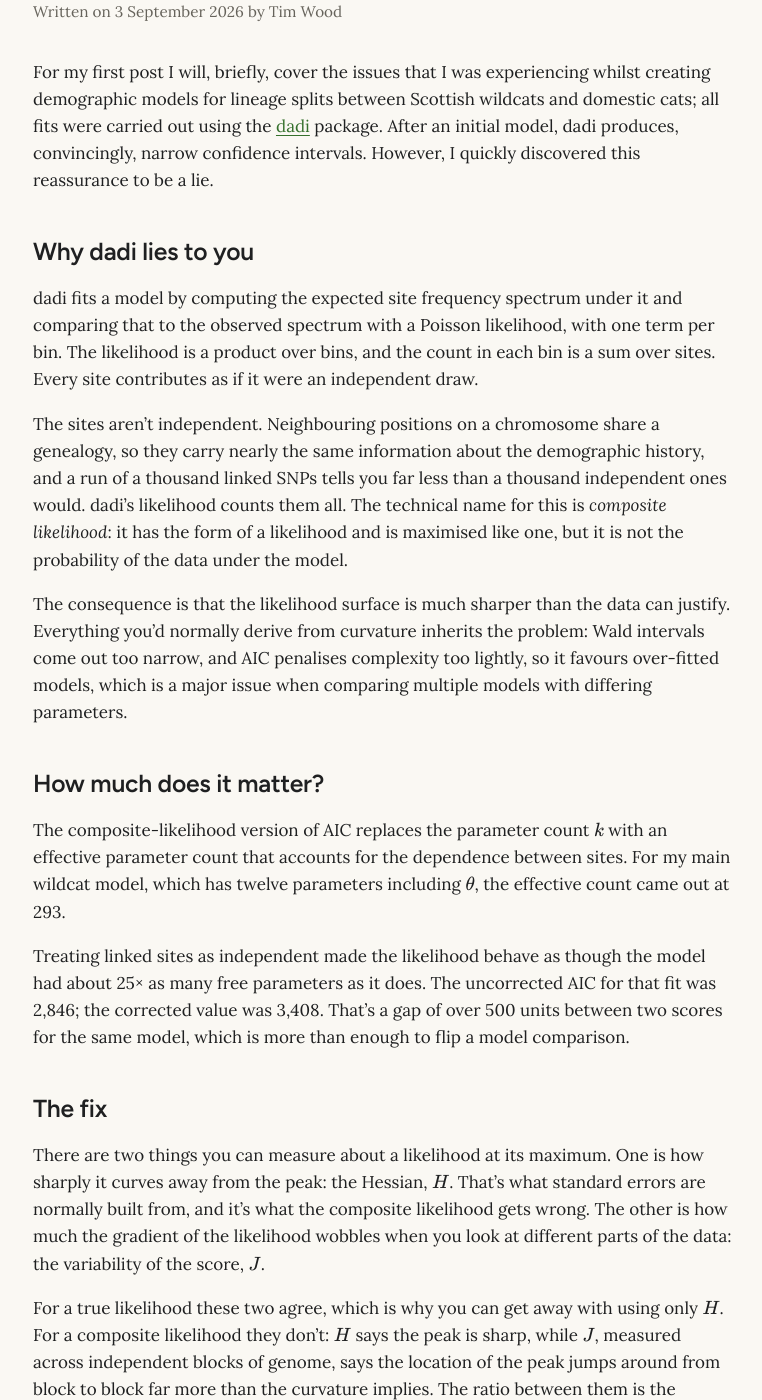
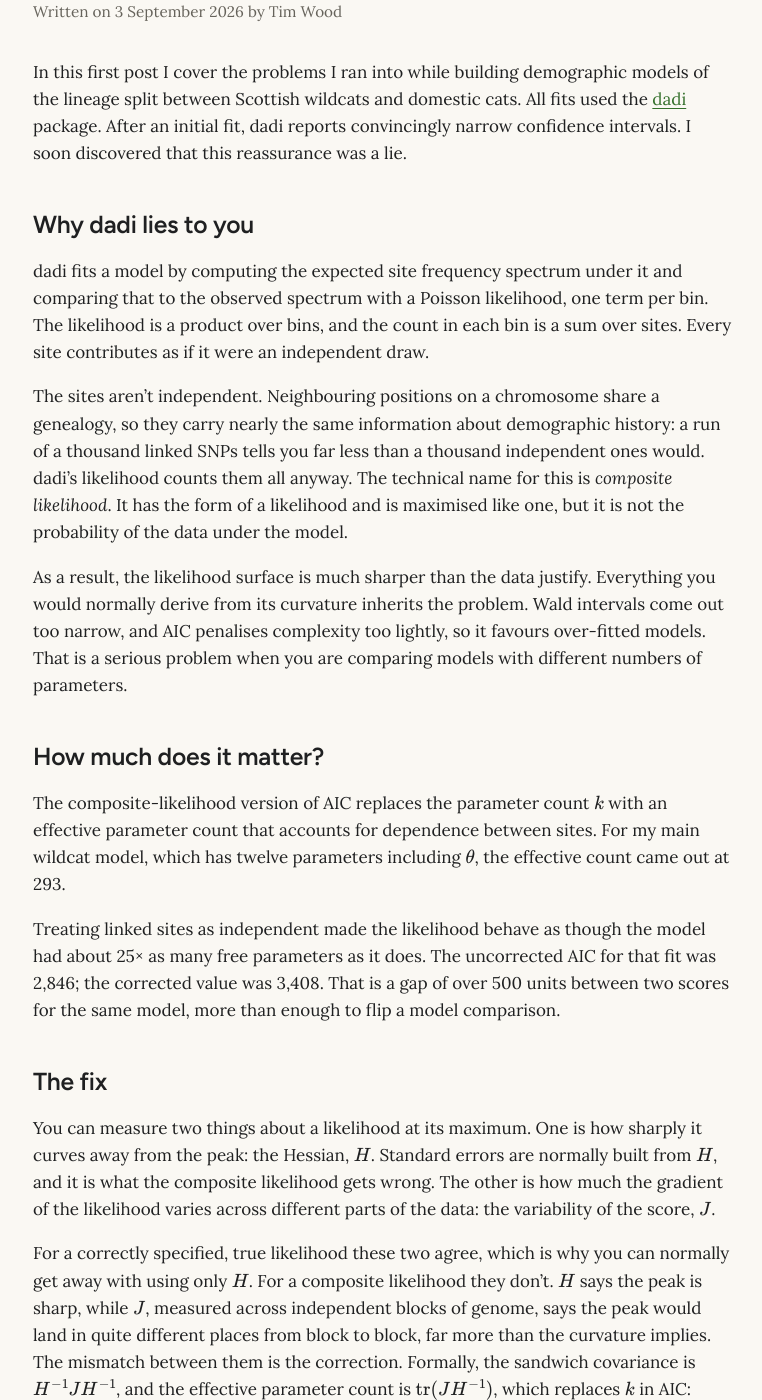
Before and after one commit to timj-wood/timj-wood.github.io, a Jekyll site: the page built from _posts/2026-09-03-composite-likelihood.md, in a window 1280 px wide and 1400 px high, scrolled down 206 px. Shown: the whole window, without its empty margins (257-1019 px from the left). Built offline with Jekyll 4.4.1, drawn with Linux system fonts in a browser that asks for light colours; some of the changed text lies outside the part shown.

Commit message:
Update 2026-09-03-composite-likelihood.md

````diff
--- a/_posts/2026-09-03-composite-likelihood.md
+++ b/_posts/2026-09-03-composite-likelihood.md
@@ -6,53 +6,53 @@ category: stats
 math: true
 ---
 
-For my first post I will, briefly, cover the issues that I was experiencing whilst creating demographic models for lineage splits between Scottish wildcats and domestic cats; all fits were carried out using the [dadi](https://dadi.readthedocs.io/en/latest/) package. After an initial model, dadi produces, convincingly, narrow confidence intervals. However, I quickly discovered this reassurance to be a lie.
+In this first post I cover the problems I ran into while building demographic models of the lineage split between Scottish wildcats and domestic cats. All fits used the [dadi](https://dadi.readthedocs.io/en/latest/) package. After an initial fit, dadi reports convincingly narrow confidence intervals. I soon discovered that this reassurance was a lie.
 
 ## Why dadi lies to you
 
-dadi fits a model by computing the expected site frequency spectrum under it and comparing that to the observed spectrum with a Poisson likelihood, with one term per bin. The likelihood is a product over bins, and the count in each bin is a sum over sites. Every site contributes as if it were an independent draw.
+dadi fits a model by computing the expected site frequency spectrum under it and comparing that to the observed spectrum with a Poisson likelihood, one term per bin. The likelihood is a product over bins, and the count in each bin is a sum over sites. Every site contributes as if it were an independent draw.
 
-The sites aren't independent. Neighbouring positions on a chromosome share a genealogy, so they carry nearly the same information about the demographic history, and a run of a thousand linked SNPs tells you far less than a thousand independent ones would. dadi's likelihood counts them all. The technical name for this is *composite likelihood*: it has the form of a likelihood and is maximised like one, but it is not the probability of the data under the model.
+The sites aren't independent. Neighbouring positions on a chromosome share a genealogy, so they carry nearly the same information about demographic history: a run of a thousand linked SNPs tells you far less than a thousand independent ones would. dadi's likelihood counts them all anyway. The technical name for this is *composite likelihood*. It has the form of a likelihood and is maximised like one, but it is not the probability of the data under the model.
 
-The consequence is that the likelihood surface is much sharper than the data can justify. Everything you'd normally derive from curvature inherits the problem: Wald intervals come out too narrow, and AIC penalises complexity too lightly, so it favours over-fitted models, which is a major issue when comparing multiple models with differing parameters.
+As a result, the likelihood surface is much sharper than the data justify. Everything you would normally derive from its curvature inherits the problem. Wald intervals come out too narrow, and AIC penalises complexity too lightly, so it favours over-fitted models. That is a serious problem when you are comparing models with different numbers of parameters.
 
 ## How much does it matter?
 
-The composite-likelihood version of AIC replaces the parameter count $k$ with an effective parameter count that accounts for the dependence between sites. For my main wildcat model, which has twelve parameters including $\theta$, the effective count came out at 293.
+The composite-likelihood version of AIC replaces the parameter count $k$ with an effective parameter count that accounts for dependence between sites. For my main wildcat model, which has twelve parameters including $\theta$, the effective count came out at 293.
 
-Treating linked sites as independent made the likelihood behave as though the model had about 25× as many free parameters as it does. The uncorrected AIC for that fit was 2,846; the corrected value was 3,408. That's a gap of over 500 units between two scores for the same model, which is more than enough to flip a model comparison.
+Treating linked sites as independent made the likelihood behave as though the model had about 25× as many free parameters as it does. The uncorrected AIC for that fit was 2,846; the corrected value was 3,408. That is a gap of over 500 units between two scores for the same model, more than enough to flip a model comparison.
 
 ## The fix
 
-There are two things you can measure about a likelihood at its maximum. One is how sharply it curves away from the peak: the Hessian, $H$. That's what standard errors are normally built from, and it's what the composite likelihood gets wrong. The other is how much the gradient of the likelihood wobbles when you look at different parts of the data: the variability of the score, $J$.
+You can measure two things about a likelihood at its maximum. One is how sharply it curves away from the peak: the Hessian, $H$. Standard errors are normally built from $H$, and it is what the composite likelihood gets wrong. The other is how much the gradient of the likelihood varies across different parts of the data: the variability of the score, $J$.
 
-For a true likelihood these two agree, which is why you can get away with using only $H$. For a composite likelihood they don't: $H$ says the peak is sharp, while $J$, measured across independent blocks of genome, says the location of the peak jumps around from block to block far more than the curvature implies. The ratio between them is the correction. Formally the sandwich covariance is $H^{-1} J H^{-1}$, and the effective parameter count is $\operatorname{tr}(J H^{-1})$, which replaces $k$ in AIC:
+For a correctly specified, true likelihood these two agree, which is why you can normally get away with using only $H$. For a composite likelihood they don't. $H$ says the peak is sharp, while $J$, measured across independent blocks of genome, says the peak would land in quite different places from block to block, far more than the curvature implies. The mismatch between them is the correction. Formally, the sandwich covariance is $H^{-1} J H^{-1}$, and the effective parameter count is $\operatorname{tr}(J H^{-1})$, which replaces $k$ in AIC:
 
 $$
 \mathrm{CLAIC} = -2\,\ell_{\mathrm{CL}}(\hat\Theta) + 2\,\operatorname{tr}\!\left(J H^{-1}\right).
 $$
 
-This is the composite-likelihood AIC of [Varin and Vidoni (2005)](https://doi.org/10.1093/biomet/92.3.519), and [Coffman *et al.* (2016)](https://doi.org/10.1093/molbev/msv255) showed that the Godambe approach works well for dadi specifically.
+This is the composite-likelihood AIC of [Varin and Vidoni (2005)](https://doi.org/10.1093/biomet/92.3.519). [Coffman *et al.* (2016)](https://doi.org/10.1093/molbev/msv255) showed by simulation that the Godambe approach performs well for dadi specifically.
 
-$J$ has to be estimated by bootstrapping. You chop the genome into blocks long enough that linkage between blocks is negligible (I used 1 Mb), resample blocks with replacement to make replicate spectra, and compute the covariance of the gradient across replicates. I used 100 replicates, which is enough for the point estimate but leaves roughly 10–15% noise on the effective parameter count, since a covariance matrix from $n$ replicates has error of order $1/\sqrt{n}$. That noise matters when comparing two models that score within a few tens of units of each other, as two of mine did.
+$J$ has to be estimated by bootstrapping. You split the genome into blocks long enough that linkage between them is negligible (I used 1 Mb), resample blocks with replacement to make replicate spectra, and compute the covariance of the gradient across replicates. I used 100 replicates. That is enough for the point estimate, but it leaves roughly 10–15% noise on the effective parameter count, since a covariance matrix estimated from $n$ replicates has error of order $1/\sqrt{n}$. The noise matters when two models score within a few tens of units of each other, as two of mine did.
 
 ## What can go wrong
 
-dadi has a function for this, `Godambe.GIM_uncert`, and I ended up not using it, for reasons that are worth spelling out.
+dadi has a function for this, `Godambe.GIM_uncert`. I ended up not using it, for the reasons below.
 
-**Two inversions when one will do.** The library forms $G = H J^{-1} H$ and then inverts $G$ to get the covariance. That inverts $J$ and then $G$. Writing the covariance directly as $H^{-1} J H^{-1}$ inverts only $H$. This sounds pedantic until you see that my $H$ had a condition number of around $10^{15}$, which in double precision leaves essentially no significant digits. Every inversion you can avoid, you should.
+**Two inversions when one will do.** The library forms $G = H J^{-1} H$ and then inverts $G$ to get the covariance, so it inverts $J$ and then $G$. Writing the covariance directly as $H^{-1} J H^{-1}$ inverts only $H$. This sounds pedantic until you see that my $H$ had a condition number of around $10^{15}$, which in double precision leaves essentially no significant digits. Avoid every inversion you can.
 
-**Negative time.** A Wald interval is symmetric on whatever scale you compute it. On the linear scale, the lower limit for one of my times came out negative. The fix is to take the interval on $\log p$ instead, using the delta method ($\sigma_{\log p} = \sigma_p / p$), and exponentiate. The interval is then multiplicative about the estimate, which is also how I'd describe the widths: "known to within a factor of four" is more useful than "$\pm 3 \times 10^4$ years".
+**Negative time.** A Wald interval is symmetric on whatever scale you compute it. On the linear scale, the lower limit for one of my times came out negative. The fix is to compute the interval on $\log p$ instead, using the delta method ($\sigma_{\log p} = \sigma_p / p$), and exponentiate. The interval is then multiplicative about the estimate, which is also how I describe the widths: "known to within a factor of four" is more useful than "$\pm 3 \times 10^4$ years".
 
-**Log scale, but not for the derivatives.** You might think that if the intervals are on the log scale, the finite differences should be too. dadi supports this, but its step-size rule falls back to a one-sided difference for any parameter below one, and on my data that put a negative eigenvalue into $H$, which means the "maximum" no longer looks like a maximum. Derivatives on the linear scale, intervals on the log scale.
+**Log scale, but not for the derivatives.** If the intervals are on the log scale, you might expect the finite differences to be too. dadi supports this, but its step-size rule falls back to a one-sided difference for any parameter below one. On my data that put a negative eigenvalue into $H$, so the "maximum" no longer looked like a maximum. Use the linear scale for derivatives and the log scale for intervals.
 
-**Check two step sizes.** $H$ and $J$ both come from finite differences with a step $\varepsilon$, and there's no principled way to choose it. I computed everything at $\varepsilon = 0.01$ and $0.005$. If the effective parameter count barely moves, the differences have converged. For my best model it changed by 0.56; for the worst-fitting model it changed by 21, which is itself a diagnostic, since misspecification makes $J$ and $H$ diverge and the penalty unstable.
+**Check two step sizes.** $H$ and $J$ both come from finite differences with a step $\varepsilon$, and there is no principled way to choose it. I computed everything at $\varepsilon = 0.01$ and $0.005$. If the effective parameter count barely moves, the differences have converged. For my best model it changed by 0.56; for the worst-fitting model it changed by 21. That instability is itself a diagnostic: misspecification makes $J$ and $H$ diverge and the penalty unstable.
 
-**Fits on a bound are not fits.** All of this assumes the fit is at an interior maximum. If a parameter finished on the edge of its search box, the likelihood doesn't fall away in every direction, the asymptotic theory doesn't apply, and the finite differences step outside the region you searched. One of my three models did this, and its CLAIC, though numerically the best, doesn't mean anything.
+**Fits on a bound are not fits.** All of this assumes the fit is at an interior maximum. If a parameter finishes on the edge of its search box, the likelihood doesn't fall away in every direction, the asymptotic theory doesn't apply, and the finite differences step outside the region you searched. One of my three models did this. Its CLAIC was numerically the best, but it doesn't mean anything.
 
 ## The code
 
-dadi 2.4.4 doesn't implement CLAIC directly (later versions do). But `Godambe.get_godambe` computes $H$ and $J$ along the way, and once you have them the rest is a few lines. Everything below, including the CLAIC, the intervals, and the correlation matrix, all derive from the same pair of matrices at the same step size, so a model refit is not necessary.
+dadi 2.4.4 doesn't implement CLAIC directly (later versions do), but `Godambe.get_godambe` computes $H$ and $J$ along the way, and once you have them the rest is a few lines. Everything below (the CLAIC, the intervals and the correlation matrix) derives from the same pair of matrices at the same step size, so no refit is needed.
 
 ```python
 import numpy as np
@@ -80,19 +80,19 @@ lo, hi = popt * np.exp(-1.96 * se_log), popt * np.exp(1.96 * se_log)
 corr   = cov / np.outer(se, se)
 ```
 
-Note that `get_godambe` works on whatever parameter vector it is given. To include $\theta$, do what `GIM_uncert` does internally with `multinom=True`: append the fitted $\theta$ to `popt` and wrap `func_ex` so that it scales the spectrum by the last parameter instead of optimising $\theta$ out.
+`get_godambe` works on whatever parameter vector it is given. To include $\theta$, do what `GIM_uncert` does internally with `multinom=True`: append the fitted $\theta$ to `popt`, and wrap `func_ex` so that it scales the spectrum by the last parameter instead of optimising $\theta$ out.
 
 ## Why the correlation matrix is not optional
 
-I would consdier the last line of that code block as a non-negotiable. Even corrected intervals are marginal, because each describes one parameter with all the others free to move. This can heavily skew "the bigger picture". Here's the correlation matrix for the wildcat model:
+I consider the last line of that code block non-negotiable. Even corrected intervals are marginal: each describes one parameter while all the others are free to move. A table of intervals therefore hides how the parameters trade off against each other. Here is the correlation matrix for the wildcat model:
 
 ![Parameter correlation matrix from the sandwich covariance](/images/corr.png)
 
-The three deepest parameters, the two ancestral sizes ($N_S$, $N_L$) and the split time ($T_A$), each had intervals spanning a factor of five to seven, which sounds like three separately uncertain quantities. The block in the top left says otherwise: they correlate above 0.97 with each other and below −0.99 with $\theta$, so they move together along a single ridge, and the data constrain one direction in that three-dimensional space, not three. Meanwhile two of my four "well determined" parameters correlate at 0.987, so what is actually pinned down is their product. Neither fact is visible in a table of intervals. If you report one, report both.
+The three deepest parameters, the two ancestral sizes ($N_S$, $N_L$) and the split time ($T_A$), each had intervals spanning a factor of five to seven. That sounds like three separately uncertain quantities. The block in the top left says otherwise. They correlate above 0.97 with each other and below −0.99 with $\theta$, so they move together along a single ridge: the data constrain one direction in that three-dimensional space, not three. Meanwhile, two of my four "well-determined" parameters correlate at 0.987, so what is actually pinned down is their product. Neither fact is visible in a table of intervals. If you report one, report both.
 
 ## Further reading
 
-- [Gutenkunst *et al.,* 2009](https://journals.plos.org/plosgenetics/article?id=10.1371/journal.pgen.1000695): the original paper that developed the [dadi](https://dadi.readthedocs.io/en/latest/) package.
-- [Coffman *et al.,* 2016](https://academic.oup.com/mbe/article/33/2/591/2579696): using the Godambe Information Matrix for Composite-likelihood corrections.
+- [Gutenkunst *et al.* (2009)](https://journals.plos.org/plosgenetics/article?id=10.1371/journal.pgen.1000695): the original paper introducing the [dadi](https://dadi.readthedocs.io/en/latest/) package.
+- [Coffman *et al.* (2016)](https://academic.oup.com/mbe/article/33/2/591/2579696): using the Godambe information matrix for composite-likelihood corrections.
 
-I'll leave it there for now. If you're aware of any other potential fixes to this issue, then please let me know!
+I'll leave it there for now. If you know of other fixes for this problem, please let me know!
````
